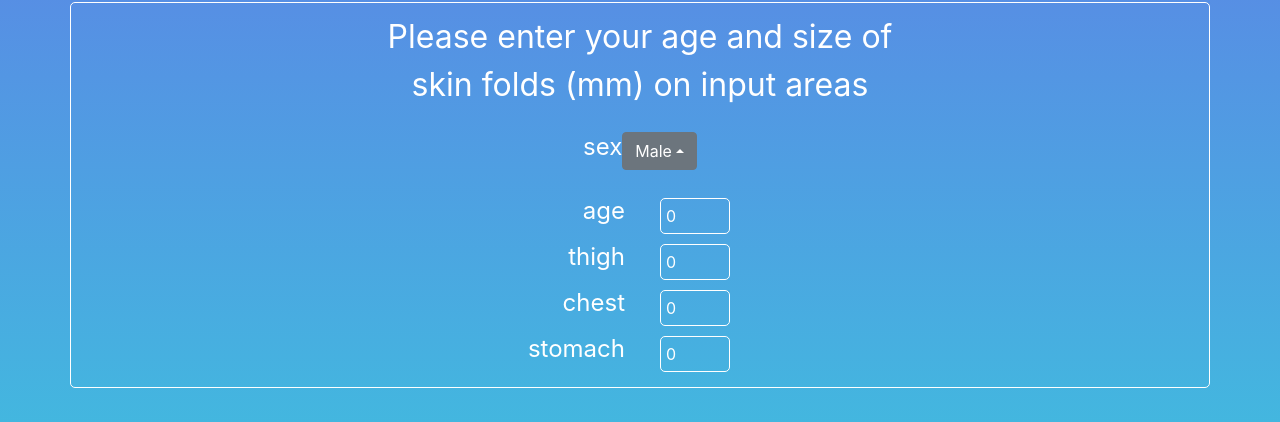
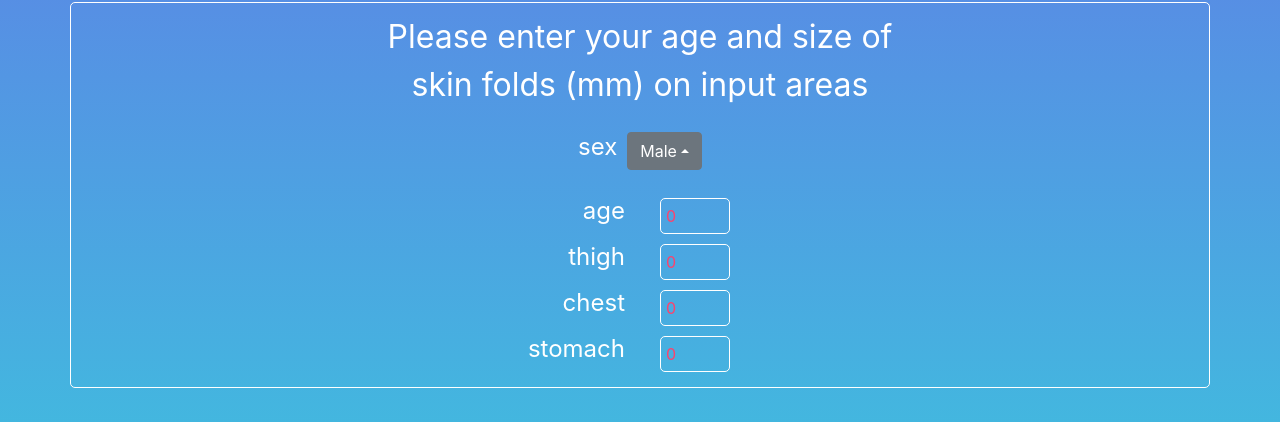
Before and after one commit to Mostrowski8/bodyfat, a React (Create React App) app: page / in a window 1280 px wide. Shown: the part 96-518 px from the top of the page. Built offline with nearby package versions, Linux system fonts and the light colour scheme.

Commit message:
form validation fixed

```diff
--- a/src/App.js
+++ b/src/App.js
@@ -67,7 +67,7 @@ const Formfields = forms.map((form, index)=>{
 return <div key={form.name} style={{justifyContent:"center"}} className="col-12 text-center">
 <div style={{justifyContent:"center"}} className="row text-center">
 <label className="col-xs-6 col-sm-6 label">{form.name}</label>
-<div className="col-xs-6 col-sm-6 inputfield" ><input name={form.name} className="input" min={0} max={99} value={form.value} type="number" onChange={(e)=>{dispatch({type:"handleInputFieldChange", payload:{value:e.target.value, name:e.target.name}})}}></input></div>
+<div className="col-xs-6 col-sm-6 inputfield" ><input name={form.name} className="input" min={1} max={99} value={form.value} type="number" onChange={(e)=>{dispatch({type:"handleInputFieldChange", payload:{value: parseInt(e.target.value), name:e.target.name}})}}></input></div>
 </div>
 </div>
 });
--- a/src/index.css
+++ b/src/index.css
@@ -92,14 +92,22 @@ code {
   transition: 2s ease-in-out !important;
 }
 
+.btn-group {
+  margin-left: 10px !important;
+}
+
 .input {
-  max-width: 70px;
+  width: 70px;
   border-radius: 5px;
   background-color: transparent;
   border: 1px solid white;
   color: white;
   padding: 5px;
   margin: 5px;
+}
+
+input:invalid {
+  color: #FF416C !important;
 }
 
 .input::after {
--- a/src/reducer/Reducer.js
+++ b/src/reducer/Reducer.js
@@ -5,7 +5,8 @@ export default function reducer(state, action) {
  console.log(action.type, action.payload);
  let {value, name} = action.payload;
  if (value>99 || value<0) return state;
-newState = {...state, submit:false};
+ if (isNaN(value)===true) return state;
+ newState = {...state, submit:false};
  newState.forms.forEach((form)=> {
    if (form.name===name) form.value=value;
  });
```
